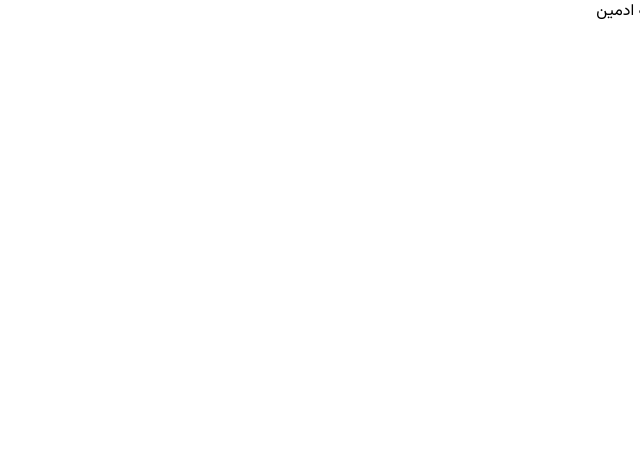
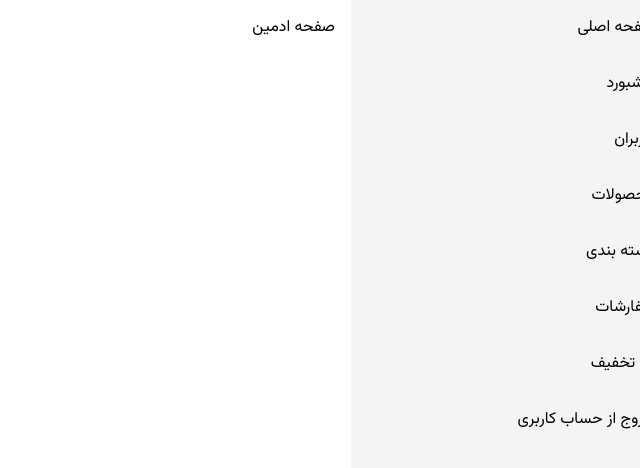
Before and after one commit to erfanmoulaee/Next-shop-admin, a Next.js app: page /admin in a window 1280 px wide. Shown: the top 468 px of the page, without its empty margins (640-1280 px from the left). Built offline with nearby package versions, Linux system fonts and the light colour scheme; no server answers.

Commit message:
Create admin panel routes

```diff
--- /dev/null
+++ b/src/app/(admin)/admin/AdminSideBar.jsx
@@ -0,0 +1,43 @@
+"use client";
+
+import { logOut } from "@/services/authService";
+import Link from "next/link";
+
+function AdminSideBar() {
+  const logoutHandler = async () => {
+    await logOut();
+    document.location.href = "/";
+  };
+
+  return (
+    <div>
+      <ul className="flex flex-col space-y-8">
+        <li>
+          <Link href="/">صفحه اصلی</Link>
+        </li>
+        <li>
+          <Link href="/admin">داشبورد</Link>
+        </li>
+        <li>
+          <Link href="/admin/users">کاربران</Link>
+        </li>
+        <li>
+          <Link href="/admin/products">محصولات</Link>
+        </li>
+        <li>
+          <Link href="/admin/categories">دسته بندی</Link>
+        </li>
+        <li>
+          <Link href="/admin/payments">سفارشات </Link>
+        </li>
+        <li>
+          <Link href="/admin/coupons">کد تخفیف</Link>
+        </li>
+        <li>
+          <button onClick={logoutHandler}>خروج از حساب کاربری</button>
+        </li>
+      </ul>
+    </div>
+  );
+}
+export default AdminSideBar;
--- a/src/app/(admin)/admin/layout.jsx
+++ b/src/app/(admin)/admin/layout.jsx
@@ -2,6 +2,7 @@ import vazirFont from "@/constants/localFont";
 import "../../globals.css";
 import { Toaster } from "react-hot-toast";
 import Providers from "@/app/Providers";
+import AdminSideBar from "./AdminSideBar";
 
 export const metadata = {
   title: "پروفایل ادمین",
@@ -14,7 +15,12 @@ export default function RootLayout({ children }) {
       <body suppressHydrationWarning={true} className={`${vazirFont.variable} font-sans min-h-screen `}>
         <Providers>
           <Toaster />
-          <div className="container xl:max-w-screen-xl mx-auto">{children}</div>
+          <div className="grid grid-cols-4 bg-white h-screen">
+            <div className="col-span-1 bg-gray-100 overflow-y-auto p-4">
+              <AdminSideBar />
+            </div>
+            <div className="col-span-3 overflow-y-auto p-4">{children}</div>
+          </div>
         </Providers>
       </body>
     </html>
--- /dev/null
+++ b/src/app/(admin)/admin/users/page.jsx
@@ -0,0 +1,17 @@
+"use client";
+import Loading from "@/common/Loading";
+import { useGetUsers } from "@/hooks/useAuth";
+
+function UsersPage() {
+  const { isLoading, data } = useGetUsers();
+  const { users } = data || {};
+
+  if (isLoading) return <Loading />;
+  return (
+    <div>
+      <h1>اطلاعات کاربران</h1>
+    </div>
+  );
+}
+
+export default UsersPage;
--- a/src/services/authService.js
+++ b/src/services/authService.js
@@ -23,3 +23,9 @@ export function updateProfile(data) {
 export function logOut() {
   return http.post("/user/logout");
 }
+
+//admin related fetchs
+
+export function getAllUsers() {
+  return http.get("/admin/user/list").then(({ data }) => data.data);
+}
--- a/src/utils/middlewareAuth.js
+++ b/src/utils/middlewareAuth.js
@@ -1,3 +1,5 @@
+import { toStringCookies } from "./toStringCookies";
+
 export default async function middlewareAuth(req) {
   // let strCookie = "";
   // req.cookies.getAll().forEach((item) => {
```
Also changed, not shown: src/hooks/useAuth.js (+9 -1 lines).
